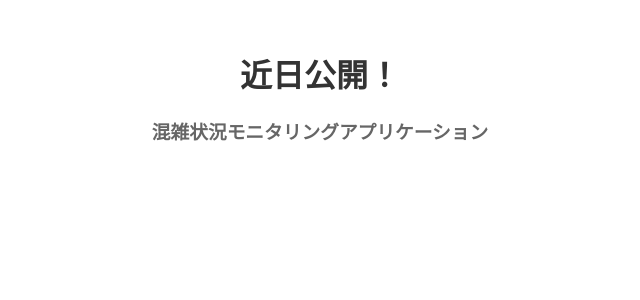
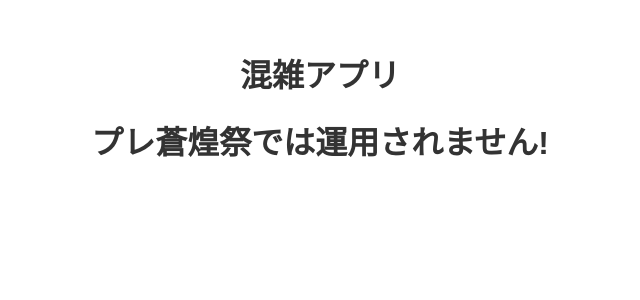
Before and after one commit to katume-eng/csmonitor3, a Django app: page / in a window 1280 px wide. Shown: the top 300 px of the page, without its empty margins (320-960 px from the left). Run offline with Django 5.2, Linux system fonts and the light colour scheme.

Commit message:
プレのための変更。当日に直そう

```diff
--- a/monitor_app/templates/index.html
+++ b/monitor_app/templates/index.html
@@ -19,7 +19,7 @@
     </style>
 </head>
 <body>
-    <h1>近日公開！</h1>
-    <h3>混雑状況モニタリングアプリケーション</h3>
+    <h1>混雑アプリ</h1>
+    <h1>プレ蒼煌祭では運用されません!</h1>
 </body>
 </html>
--- a/monitor_app/urls.py
+++ b/monitor_app/urls.py
@@ -3,14 +3,10 @@ from . import views
 
 urlpatterns = [
     path("", views.index, name="index"),
-    path("vote/", views.con_form_view, name="vote"),
-    # path("initial/", views.initial, name="initial"),
-    path("aggregates_data/", views.aggregates_data, name="aggregates_data"),
-    path("display/<int:floor_given>/", views.display, name="display"),
-    # path("display_json/",views.display_json, name="display_json"),
-    path("display_json_api/",views.display_json_api, name="display_json_api"),
-    path("food_cs_api/", views.food_cs_api, name="zero_api"),
-    # path("displayf/<int:floor>/", views.displayf, name="display"),
-    path("make_random_data/", views.make_random_data, name="make_random_data"),
-    # path("test/", views.test, name="test"),
+    # path("vote/", views.con_form_view, name="vote"),
+    # path("aggregates_data/", views.aggregates_data, name="aggregates_data"),
+    # path("display/<int:floor_given>/", views.display, name="display"),
+    # path("display_json_api/",views.display_json_api, name="display_json_api"),
+    # path("food_cs_api/", views.food_cs_api, name="zero_api"),
+    # path("make_random_data/", views.make_random_data, name="make_random_data"),
 ]
```
